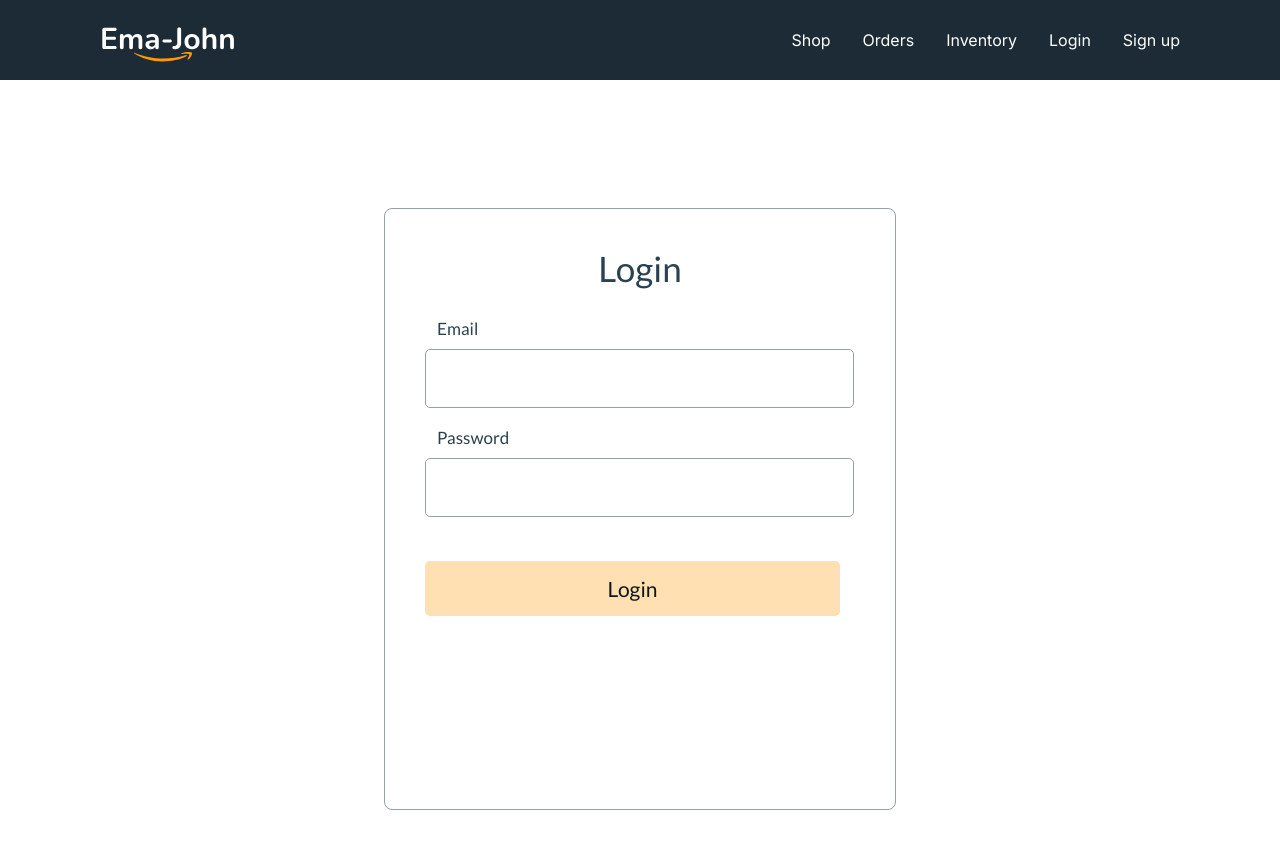
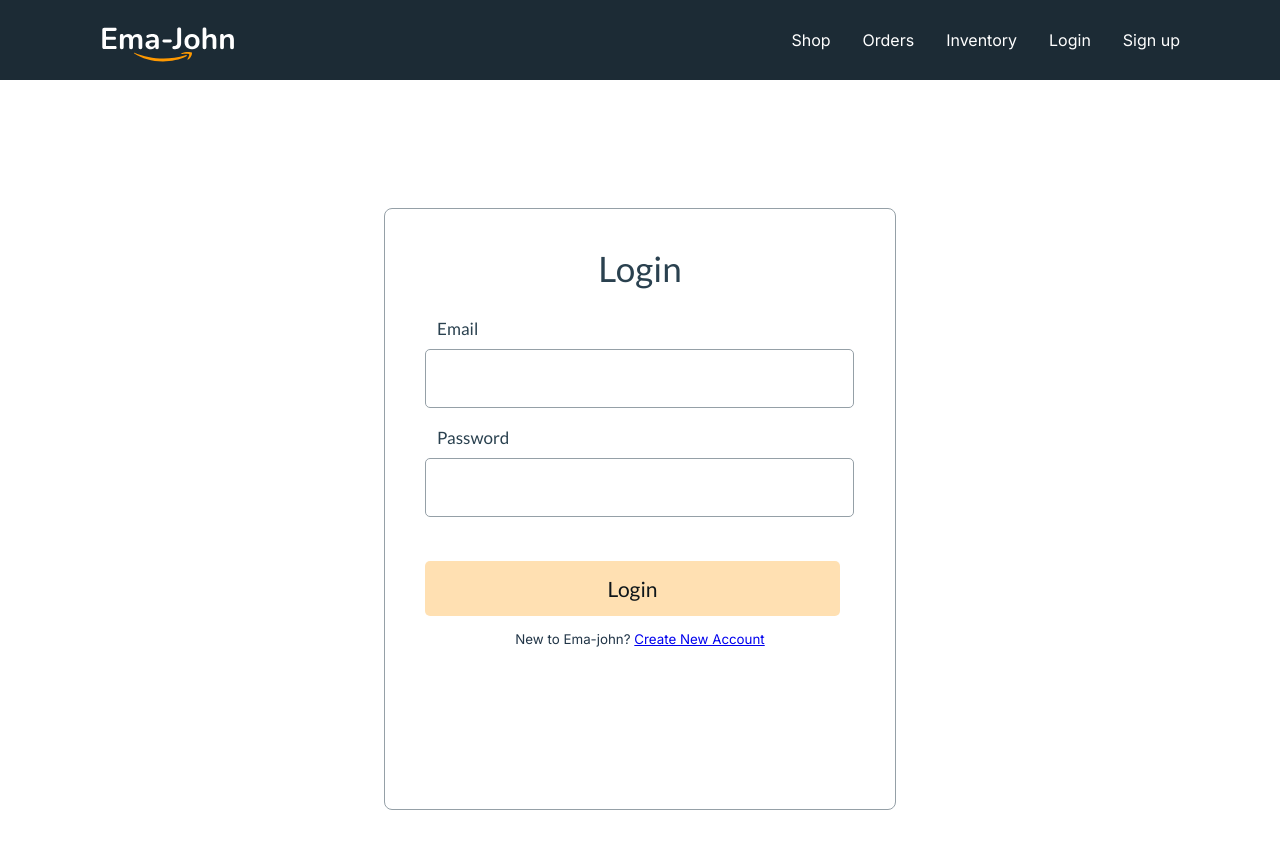
Before and after one commit to adittacse/ema-john-simple, a React (Vite) app: page /login in a window 1280 px wide. Shown: the top 848 px of the page. Built offline with nearby package versions, Linux system fonts and the light colour scheme.

Commit message:
login & signup page design updated

```diff
--- a/src/components/Login/Login.css
+++ b/src/components/Login/Login.css
@@ -69,6 +69,11 @@
     background: rgba(255, 153, 0, 0.6);
 }
 
-span {
+p {
+    text-align: center;
+    margin-top: 10px;
+}
+
+p span {
     color: #FF9900;
 }
--- a/src/components/Login/Login.jsx
+++ b/src/components/Login/Login.jsx
@@ -1,5 +1,6 @@
 import React from 'react';
 import "./Login.css";
+import {Link} from "react-router-dom";
 
 const Login = () => {
     return (
@@ -16,6 +17,7 @@ const Login = () => {
                 </div>
                 <input className="btn btn-submit" type="submit" value="Login"/>
             </form>
+            <p><small>New to Ema-john? <span><Link to="/signup">Create New Account</Link></span></small></p>
         </div>
     );
 };
--- a/src/components/SignUp/SignUp.css
+++ b/src/components/SignUp/SignUp.css
@@ -71,4 +71,9 @@
 
 p {
     text-align: center;
+    margin-top: 10px;
 }
+
+p span {
+    color: #FF9900;
+}
```
